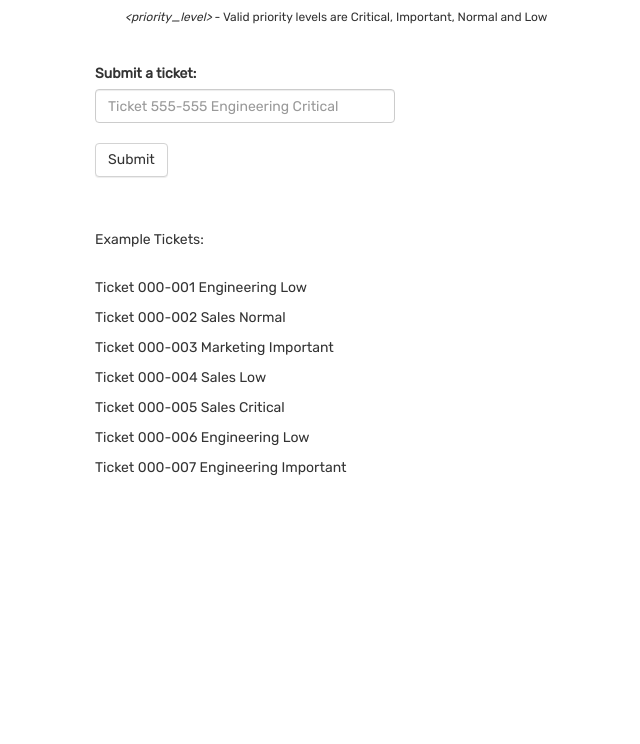
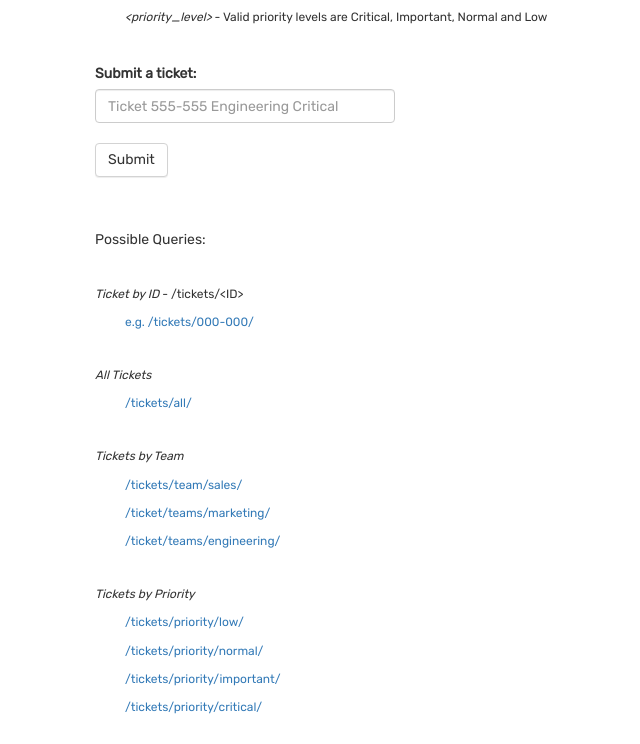
Before and after one commit to Topazoo/RackFoundry_Technical_Project, a Django app: page /tickets/ in a window 1280 px wide. Shown: the part 440-1184 px from the top of the page, without its empty margins (45-685 px from the left). Before the commit the page ends 915 px from the top, so only its background shows below. Run offline with Django 3.2, Linux system fonts and the light colour scheme; some libraries are stand-ins or nearby versions.

Commit message:
Example queries on ticket API homepage

```diff
--- a/rackfoundry_technical/base/templates/tickets/tickets_home.html
+++ b/rackfoundry_technical/base/templates/tickets/tickets_home.html
@@ -34,15 +34,24 @@
 <br>
 
 <div class="subtitle">
-    <h5>Example Tickets:</h5>
+    <h5>Possible Queries:</h5>
     <br>
-    <p>Ticket 000-001 Engineering Low</p>
-    <p>Ticket 000-002 Sales Normal</p>
-    <p>Ticket 000-003 Marketing Important</p>
-    <p>Ticket 000-004 Sales Low</p>
-    <p>Ticket 000-005 Sales Critical</p>
-    <p>Ticket 000-006 Engineering Low</p>
-    <p>Ticket 000-007 Engineering Important</p>
+    <h6><i>Ticket by ID</i> - /tickets/&lt;ID&gt;</h6>
+    <a href="/tickets/000-000/"><h6 class="sub-subtitle">e.g. /tickets/000-000/</h6></a>
+    <br>
+    <h6><i>All Tickets</i></h6>
+    <a href="/tickets/all/"><h6 class="sub-subtitle">/tickets/all/</h6></a>
+    <br>
+    <h6><i>Tickets by Team</i></h6>
+    <a href="/tickets/team/sales/"><h6 class="sub-subtitle">/tickets/team/sales/</h6></a>
+    <a href="/tickets/team/marketing/"><h6 class="sub-subtitle">/ticket/teams/marketing/</h6></a>
+    <a href="/tickets/team/engineering/"><h6 class="sub-subtitle">/ticket/teams/engineering/</h6></a>
+    <br>
+    <h6><i>Tickets by Priority</i></h6>
+    <a href="/tickets/priority/low/"><h6 class="sub-subtitle">/tickets/priority/low/</h6></a>
+    <a href="/tickets/priority/normal/"><h6 class="sub-subtitle">/tickets/priority/normal/</h6></a>
+    <a href="/tickets/priority/important/"><h6 class="sub-subtitle">/tickets/priority/important/</h6></a>
+    <a href="/tickets/priority/critical/"><h6 class="sub-subtitle">/tickets/priority/critical/</h6></a>
 </div>
 
 <br>
```
Also changed, not shown: rackfoundry_technical/db.sqlite3.
